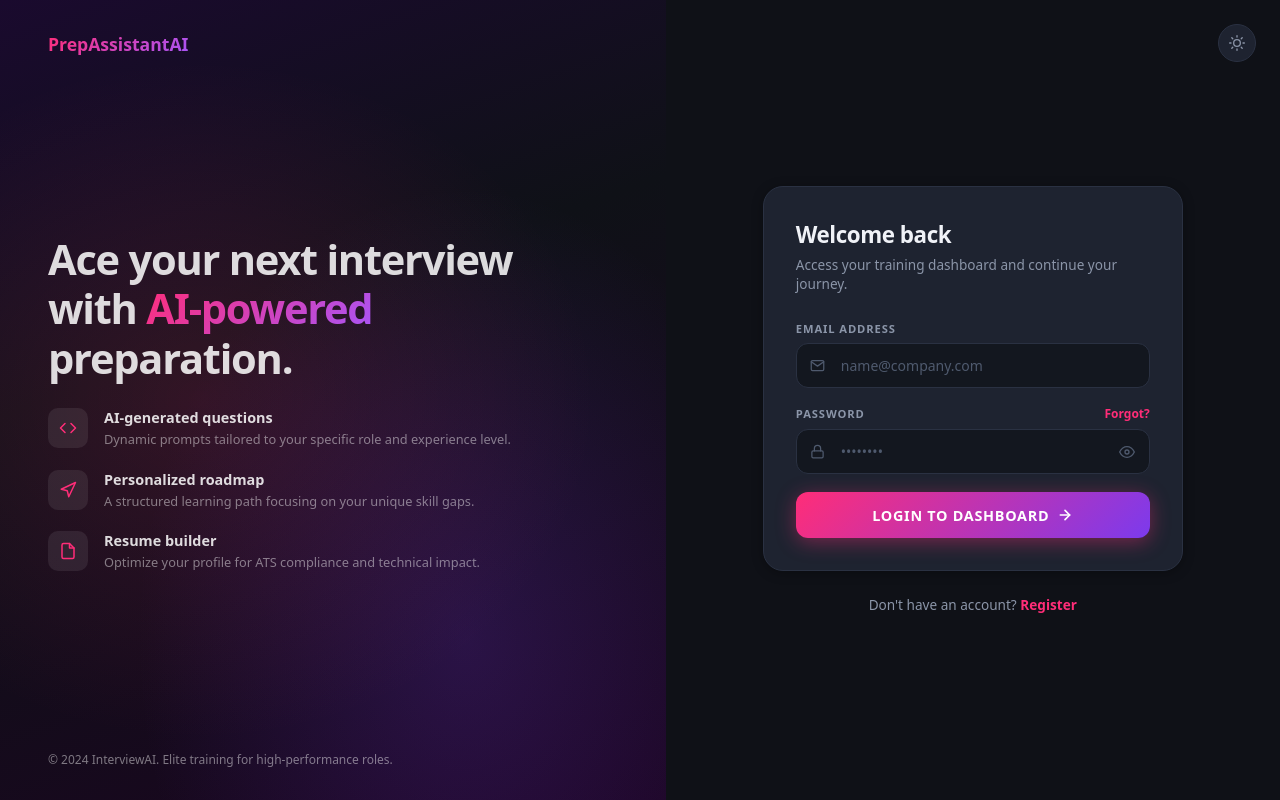
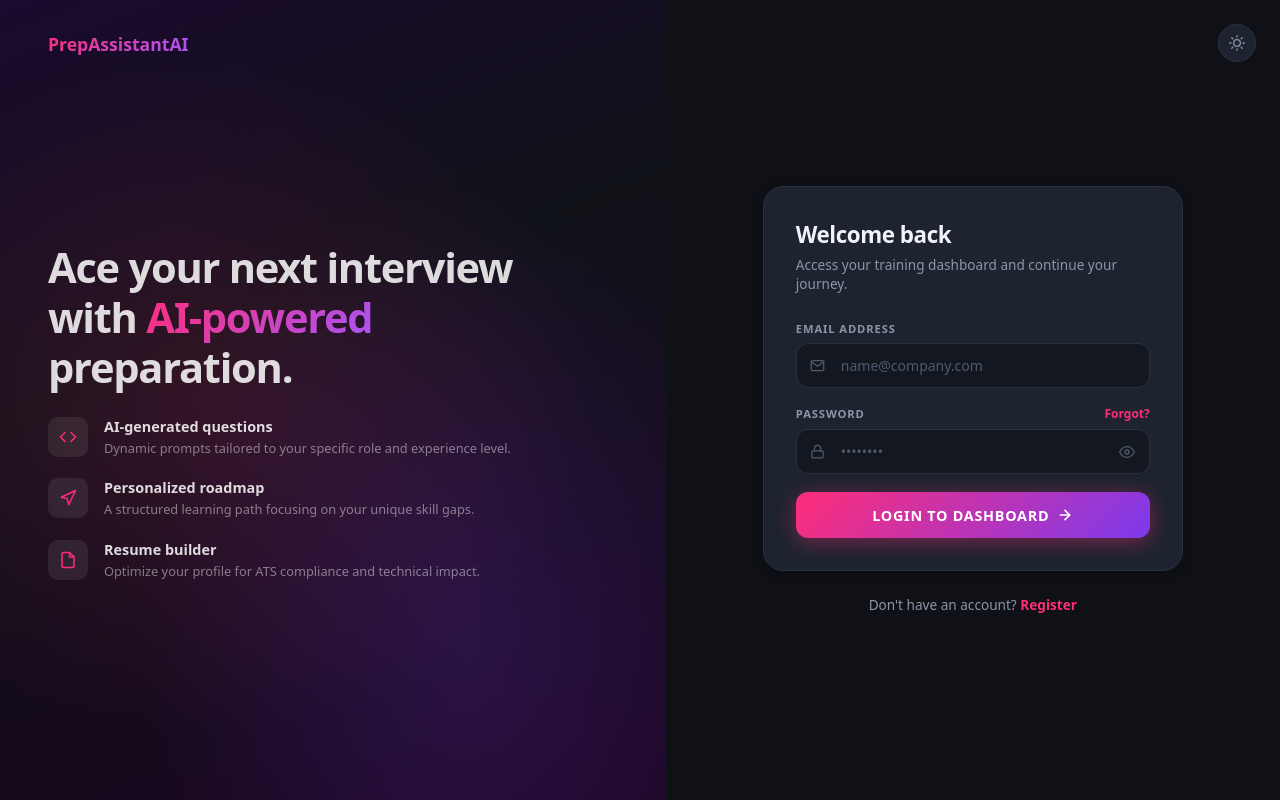
Before and after one commit to bhoomikaseth001/InterviewAI, a React (Vite) app in the folder Frontend/: page /login in a window 1280 px wide. Built offline with nearby package versions, Linux system fonts and the light colour scheme; no server answers.

Commit message:
Wed, Jun 24, 2026 12:04:51 PM

```diff
--- a/Frontend/src/features/auth/pages/Login.jsx
+++ b/Frontend/src/features/auth/pages/Login.jsx
@@ -75,7 +75,7 @@ const Login = () => {
                     </div>
                 </div>
 
-                <p className='auth-left__footer'>© 2024 InterviewAI. Elite training for high-performance roles.</p>
+                {/* <p className='auth-left__footer'>© 2024 InterviewAI. Elite training for high-performance roles.</p> */}
             </div>
 
             {/* ── Right Panel ── */}
```
